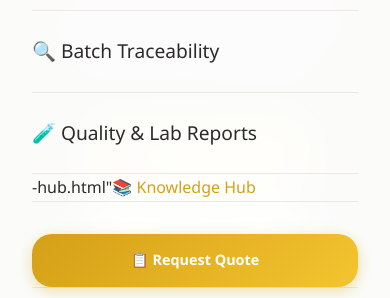
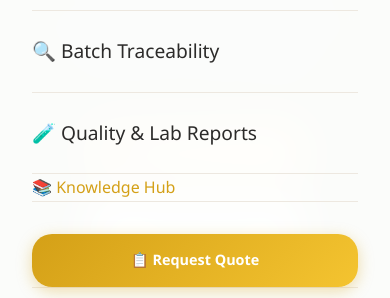
Before and after one commit to Karthikeyan431/ExportWebsite, a plain HTML site: page index.html in a window 390 px wide. Both pictures are taken after a click on the button "Toggle navigation". Shown: the part 314-612 px from the top of the page. Drawn offline with Linux system fonts and the light colour scheme.

Commit message:
Change the index.html

```diff
--- a/index.html
+++ b/index.html
@@ -66,7 +66,7 @@
                 <a href="quality-reports.html" class="mobile-nav-link">🧪 Quality & Lab Reports</a>
             </li>
             <li class="mobile-nav-item">
-                -hub.html"<a href="knowledge class="mobile-nav-link">📚 Knowledge Hub</a>
+                <a href="knowledge class="mobile-nav-link">📚 Knowledge Hub</a>
             </li>
             <li class="mobile-nav-item">
                 <a href="request-quote.html" class="btn btn-primary mobile-nav-cta" style="width: 100%; justify-content: center;">📋 Request Quote</a>
```
